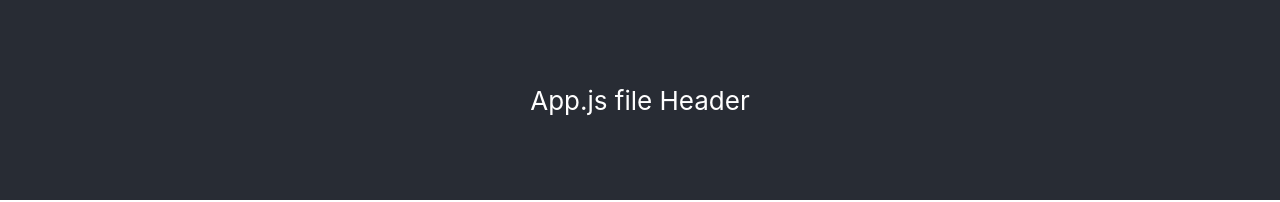
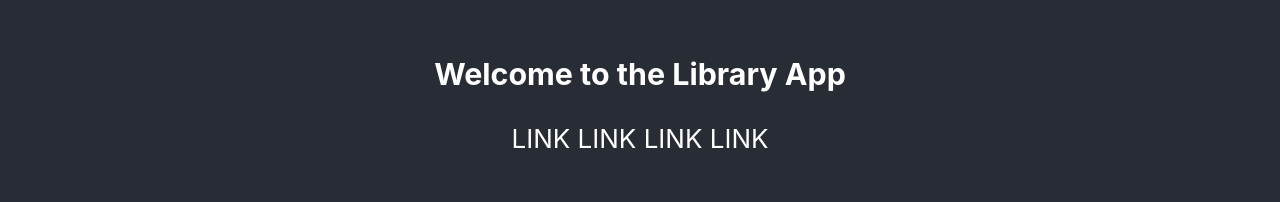
Before and after one commit to devWRM/LIBRARY, a React (Create React App) app in the folder frontend-library/: page / in a window 1280 px wide. Shown: the top 202 px of the page. Built offline with nearby package versions, Linux system fonts and the light colour scheme; no server answers.

Commit message:
gave a Welcome and labeled where I want the links to be

```diff
--- a/frontend-library/src/components/App.js
+++ b/frontend-library/src/components/App.js
@@ -14,8 +14,8 @@ class App extends React.Component {
 
           <header className="App-header">
             <p>
-              App.js file Header
-
+              <h3>Welcome to the Library App</h3>
+             <p> LINK LINK LINK LINK</p>
             </p>
           </header>
 
```
